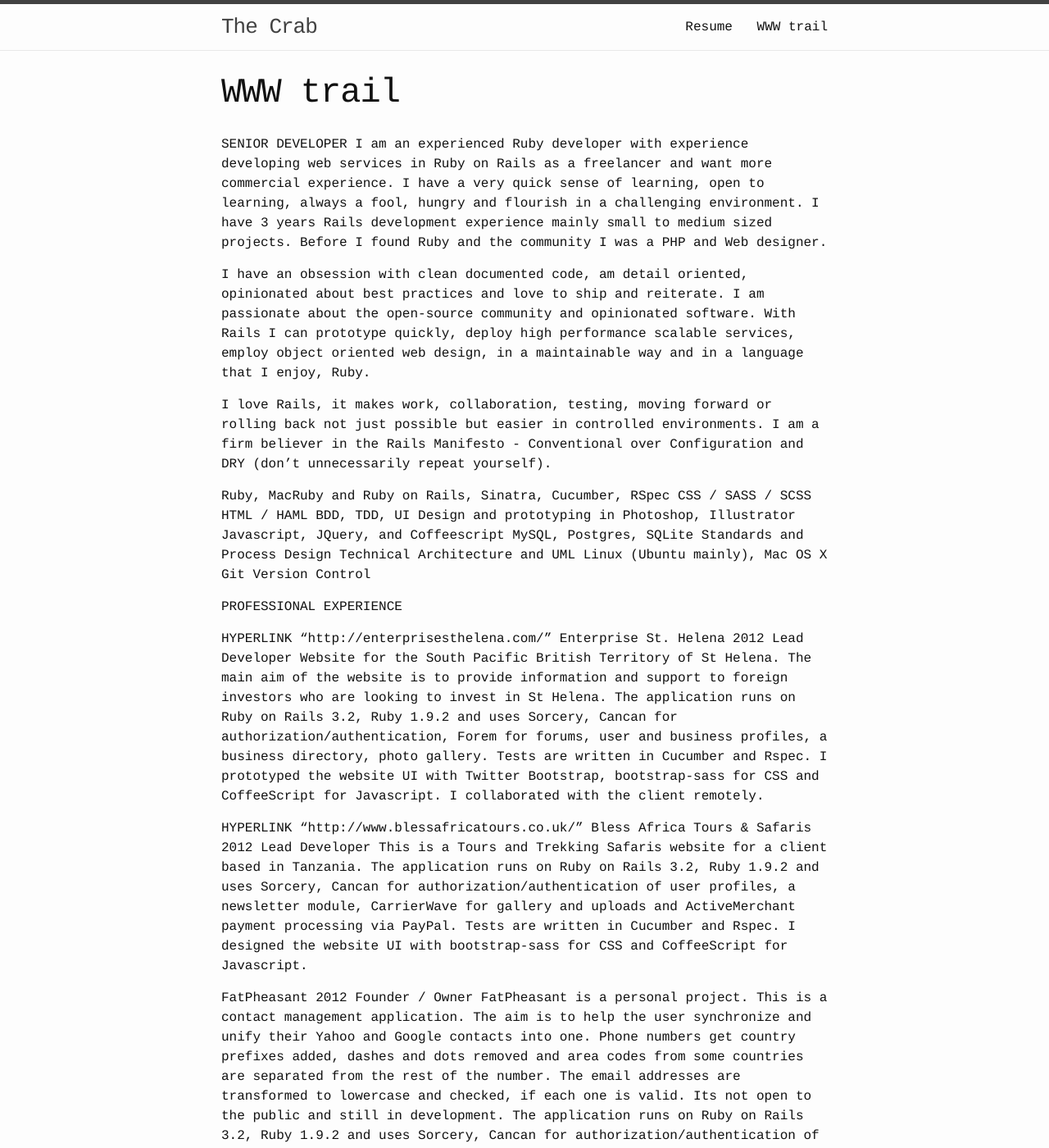
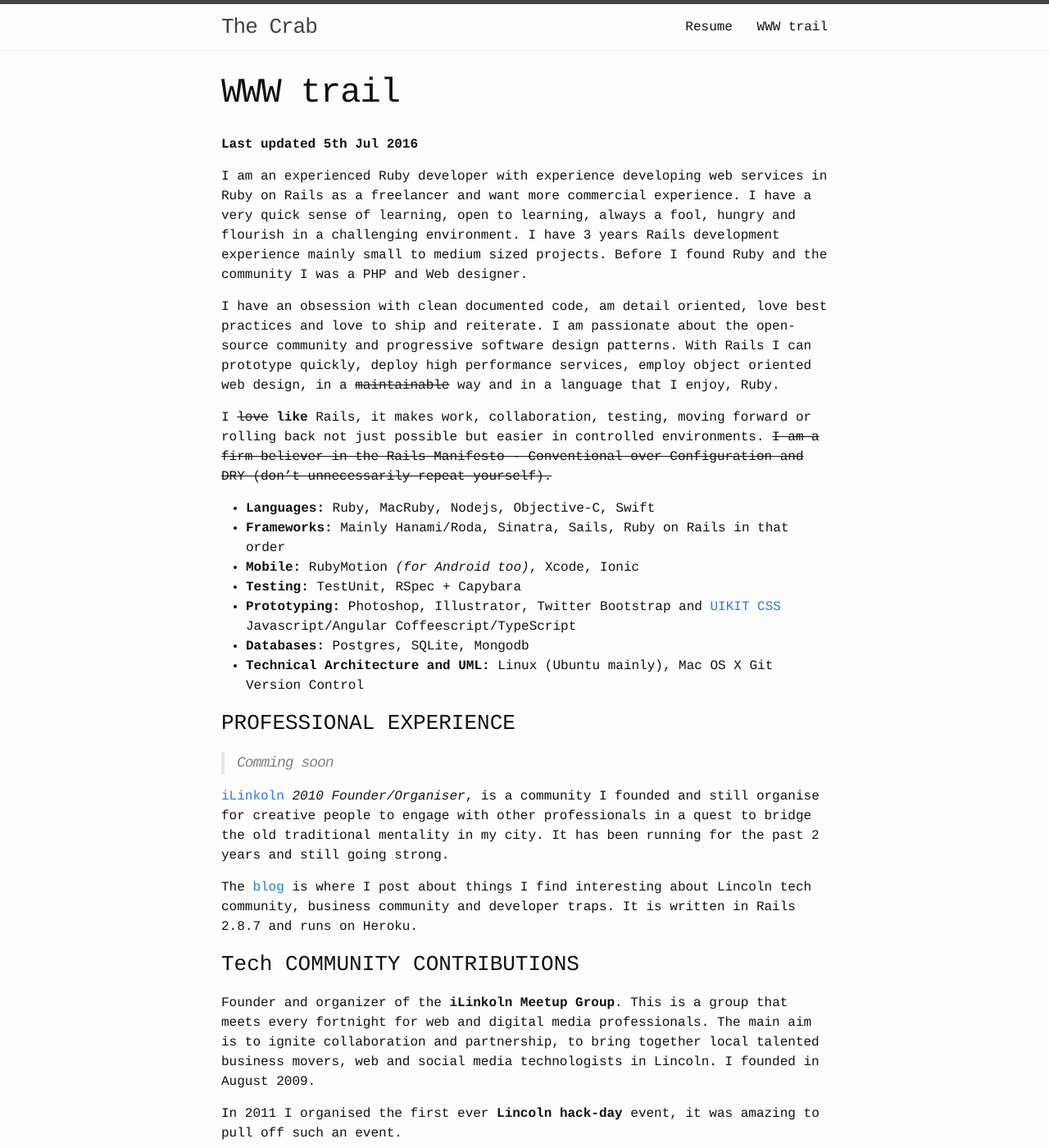
Before and after one commit to theCrab/theCrab, a Jekyll site: the page built from my-journey.md, in a window 1280 px wide and 1400 px high. Shown: the whole window at 82% size. Built offline with Jekyll 4.4.1, drawn with Linux system fonts in a browser that asks for light colours; some of the changed text lies outside the part shown.

Commit message:
Update the journey details

```diff
--- a/my-journey.md
+++ b/my-journey.md
@@ -3,79 +3,30 @@ layout: page
 title: 'WWW trail'
 permalink: /www-footprint/
 ---
+**Last updated 5th Jul 2016**
 
-SENIOR DEVELOPER
 I am an experienced Ruby developer with experience developing web services in Ruby on Rails as a freelancer and want more commercial experience. I have a very quick sense of learning, open to learning, always a fool, hungry and flourish in a challenging environment. I have 3 years Rails development experience mainly small to medium sized projects. Before I found Ruby and the community I was a PHP and Web designer.
 
-I have an obsession with clean documented code, am detail oriented, opinionated about best practices and love to ship and reiterate. I am passionate about the open-source community and opinionated software. With Rails I can prototype quickly, deploy high performance scalable services, employ object oriented web design, in a maintainable way and in a language that I enjoy, Ruby.
+I have an obsession with clean documented code, am detail oriented, love best practices and love to ship and reiterate. I am passionate about the open-source community and progressive software design patterns. With Rails I can prototype quickly, deploy high performance  services, employ object oriented web design, in a <del>maintainable</del> way and in a language that I enjoy, Ruby.
 
-I love Rails, it makes work, collaboration, testing, moving forward or rolling back not just possible but easier in controlled environments. I am a firm believer in the Rails Manifesto - Conventional over Configuration and DRY (don’t unnecessarily repeat yourself).
+I <del>love</del> **like** Rails, it makes work, collaboration, testing, moving forward or rolling back not just possible but easier in controlled environments. <del>I am a firm believer in the Rails Manifesto - Conventional over Configuration and DRY (don’t unnecessarily repeat yourself).</del>
 
-Ruby, MacRuby and Ruby on Rails, Sinatra, Cucumber, RSpec
-CSS / SASS / SCSS
-HTML / HAML
-BDD, TDD, UI Design and prototyping in Photoshop, Illustrator
-Javascript, JQuery, and Coffeescript
-MySQL, Postgres, SQLite
-Standards and Process Design
-Technical Architecture and UML
-Linux (Ubuntu mainly), Mac OS X
+- **Languages:** Ruby, MacRuby, Nodejs, Objective-C, Swift
+- **Frameworks:** Mainly Hanami/Roda, Sinatra, Sails, Ruby on Rails in that order
+- **Mobile:** RubyMotion _(for Android too)_, Xcode, Ionic
+- **Testing:** TestUnit, RSpec + Capybara
+- **Prototyping:** Photoshop, Illustrator, Twitter Bootstrap and [UIKIT CSS](http://getuikit.com)
+Javascript/Angular Coffeescript/TypeScript
+- **Databases:** Postgres, SQLite, Mongodb
+- **Technical Architecture and UML:** Linux (Ubuntu mainly), Mac OS X
 Git Version Control
 
 
-PROFESSIONAL EXPERIENCE
+### PROFESSIONAL EXPERIENCE
 
- HYPERLINK "http://enterprisesthelena.com/" Enterprise St. Helena																	2012
-Lead Developer
-Website for the South Pacific British Territory of St Helena. The main aim of the website is to provide information and support to foreign investors who are looking to invest in St Helena.
-The application runs on Ruby on Rails 3.2, Ruby 1.9.2 and uses Sorcery, Cancan for authorization/authentication, Forem for forums, user and business profiles, a business directory, photo gallery.
-Tests are written in Cucumber and Rspec.
-I prototyped the website UI with Twitter Bootstrap, bootstrap-sass for CSS and CoffeeScript for Javascript.
-I collaborated with the client remotely.
+> Comming soon
 
- HYPERLINK "http://www.blessafricatours.co.uk/" Bless Africa Tours & Safaris															2012
-Lead Developer
-This is a Tours and Trekking Safaris website for a client based in Tanzania.
-The application runs on Ruby on Rails 3.2, Ruby 1.9.2 and uses Sorcery, Cancan for authorization/authentication of user profiles, a newsletter module, CarrierWave for gallery and uploads and ActiveMerchant payment processing via PayPal.
-Tests are written in Cucumber and Rspec.
-I designed the website UI with bootstrap-sass for CSS and CoffeeScript for Javascript.
-
-FatPheasant																			2012
-Founder / Owner
-FatPheasant is a personal project. This is a contact management application. The aim is to help the user synchronize and unify their Yahoo and Google contacts into one. Phone numbers get country prefixes added, dashes and dots removed and area codes from some countries are separated from the rest of the number. The email addresses are transformed to lowercase and checked, if each one is valid. Its not open to the public and still in development.
-The application runs on Ruby on Rails 3.2, Ruby 1.9.2 and uses Sorcery, Cancan for authorization/authentication of user profiles, googlephonefix for contact formatting in the browser.
-Tests are written in Cucumber and Rspec, JQUnit
-The aim is to integrate Web Workers and Websockets to ease client-side processing of contacts.
-
-
-
-
- HYPERLINK "http://indexdohtml.co.uk/" IndexDotHtml Courses																2012
-Lead Developer
-Indexdothtml is where I list the courses I offer locally. Its a simple website mainly in HTML5, CSS3 and JavaScript. The aim is to help build a community of web developers and designers who are up to speed in Lincoln. Lincolnshire unlike London, is a countryside and everything is very slow.
-
-RailsPiper, PropertyPiper &  HYPERLINK "http://lincspiper.co.uk/" Lincs Piper									2011 - Present
-Lead Developer
-RailsPiper is a jobs board for Ruby on Rails developers. As a Rails developer I have had a difficult time writing my CV, a common problem with developers. This application solves that problem by showcasing their CV’s, email a daily jobs digest to those who are open to hiring, provide downloadable pdf CV to potential employers and act a s a one-stop CV library and jobs for Ruby and Rails developers. This is a personal project and will launch soon.
-Ruby on Rails 3.1
-HAML, CoffeeScript, Bootstrap-sass
-Prawn for PDF generation
-Sorcery and CanCan for Authentication/Authorization
-PropertPiper is an angry response to Rightmove.com. I have bad experiences with letting agents, when looking for a private landlord to rent from Rightmove is agent focused only.
-It features: Detailed room specs and photos, other space details and pictures, location map, property video, and analytics/sale history of similar properties in the area from the past 5 years, a custom natural language search module,
-Ruby on Rails 3.1
-HAML/HTML5, CoffeeScript
-Prawn for PDF generation
-Sorcery and CanCan for Authentication/Authorization
- HYPERLINK "http://lincspiper.co.uk/" Lincs Piper is like Craigslist or Gumtree. It is not very useful at the moment as people are not posting on it, mainly because its focused on Lincolnshire. It features jobs, property listings, buy/sell items, personals, business listings and event listings.
-Ruby on Rails 3.1
-Sorcery and CanCan for Authentication/Authorization, CarrierWave for uploads. jQuery
- HYPERLINK "http://menulab.herokuapp.com/" Menu Lab																				2011
-Lead Developer
-MenuLab was to be a hub where restaurant owners would upload their recipes for evaluation and they would get a report with Traffic Light indicators which they could use on their menus to indicate healthy eating.
-I collaborated with a graphic designer and the client and after a number of design spikes and information re-structuring, coupled with customer interviews and surveys, the idea was dropped and a Wordpress site was created. More info, including experiences with working with non-web oriented professionals is on the website link.
-
- [iLinkoln](http://ilinkoln.org/) *2010 Founder/Organiser*, is a community I founded and still organise for creative people to engage with other professionals in a quest to bridge the old traditional mentality in my city. It has been running for the past 2 years and still going strong.
+[iLinkoln](http://ilinkoln.org/) *2010 Founder/Organiser*, is a community I founded and still organise for creative people to engage with other professionals in a quest to bridge the old traditional mentality in my city. It has been running for the past 2 years and still going strong.
 
 The [blog](https://ilinkoln.herokuapp.com/) is where I post about things I find interesting about Lincoln tech community, business community and developer traps. It is written in Rails 2.8.7 and runs on Heroku.
 
```
